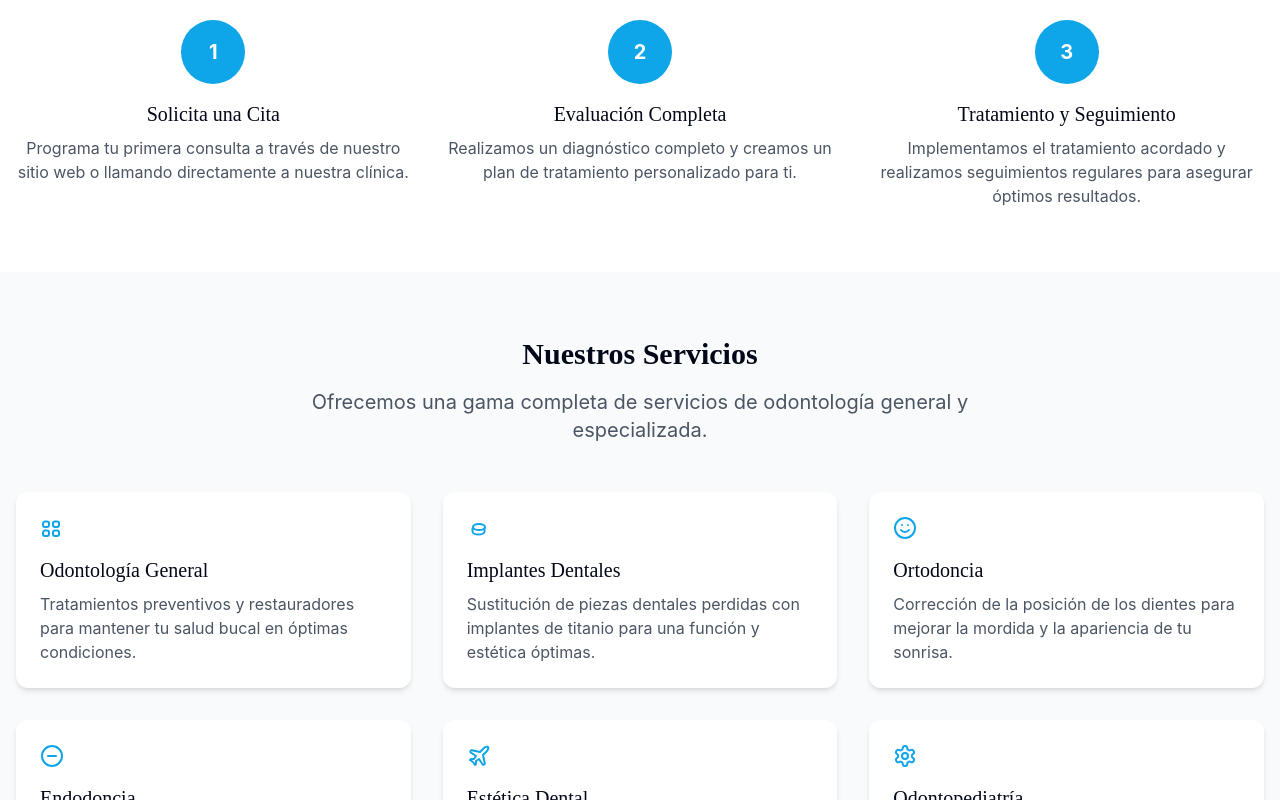
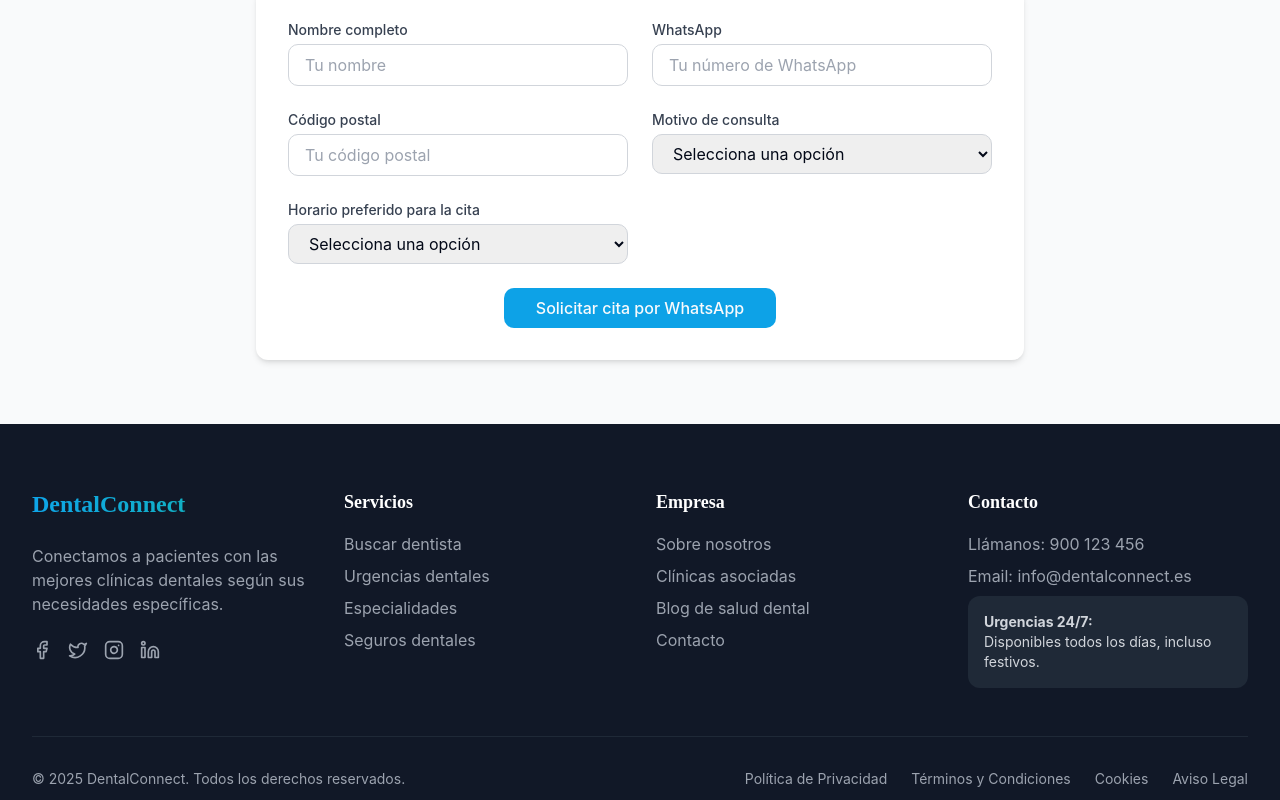
Before and after one commit to damiian17/dental-connect-hero, a React (Vite) app: page / in a window 1280 px wide. Shown: the part 1040-1840 px from the top of the page. Built offline with nearby package versions, Linux system fonts and the light colour scheme.

Commit message:
Remove sections and add footer
Removes the "How It Works", "Our Services", and "Why Choose Us" sections from the code and adds a footer.

```diff
--- a/src/components/Footer.tsx
+++ b/src/components/Footer.tsx
@@ -1,7 +1,11 @@
+
 import { Facebook, Twitter, Instagram, Linkedin } from 'lucide-react';
+
 const Footer = () => {
   const currentYear = new Date().getFullYear();
-  return <footer className="bg-gray-900 text-white pt-16 pb-8">
+
+  return (
+    <footer className="bg-gray-900 text-white pt-16 pb-8">
       <div className="container mx-auto px-4 sm:px-6 lg:px-8">
         <div className="grid grid-cols-1 md:grid-cols-4 gap-8 mb-12">
           <div>
@@ -34,7 +38,6 @@ const Footer = () => {
               <li><a href="#" className="text-gray-400 hover:text-white transition-colors">Urgencias dentales</a></li>
               <li><a href="#" className="text-gray-400 hover:text-white transition-colors">Especialidades</a></li>
               <li><a href="#" className="text-gray-400 hover:text-white transition-colors">Seguros dentales</a></li>
-
             </ul>
           </div>
 
@@ -44,7 +47,6 @@ const Footer = () => {
               <li><a href="#" className="text-gray-400 hover:text-white transition-colors">Sobre nosotros</a></li>
               <li><a href="#" className="text-gray-400 hover:text-white transition-colors">Clínicas asociadas</a></li>
               <li><a href="#" className="text-gray-400 hover:text-white transition-colors">Blog de salud dental</a></li>
-
               <li><a href="#" className="text-gray-400 hover:text-white transition-colors">Contacto</a></li>
             </ul>
           </div>
@@ -63,8 +65,30 @@ const Footer = () => {
           </div>
         </div>
 
+        <div className="pt-8 border-t border-gray-800">
+          <div className="flex flex-col md:flex-row justify-between items-center">
+            <p className="text-gray-400 text-sm mb-4 md:mb-0">
+              &copy; {currentYear} DentalConnect. Todos los derechos reservados.
+            </p>
+            <div className="flex space-x-6">
+              <a href="#" className="text-gray-400 hover:text-white text-sm transition-colors">
+                Política de Privacidad
+              </a>
+              <a href="#" className="text-gray-400 hover:text-white text-sm transition-colors">
+                Términos y Condiciones
+              </a>
+              <a href="#" className="text-gray-400 hover:text-white text-sm transition-colors">
+                Cookies
+              </a>
+              <a href="#" className="text-gray-400 hover:text-white text-sm transition-colors">
+                Aviso Legal
+              </a>
+            </div>
+          </div>
+        </div>
+      </div>
+    </footer>
+  );
+};
 
-      </div>
-    </footer>;
-};
 export default Footer;
--- a/src/components/WhyChooseUs.tsx
+++ b/src/components/WhyChooseUs.tsx
@@ -1,19 +1,72 @@
+
 import { Network, BadgePercent, PiggyBank, Clock } from 'lucide-react';
 import { whyChooseUs } from '@/assets/mockData';
-import { Card } from './ui/card';
+import { Card } from '@/components/ui/Card';
 import useIntersectionObserver from '@/hooks/useIntersectionObserver';
 import { cn } from '@/lib/utils';
+
 const IconMap: Record<string, any> = {
   Network: Network,
   BadgePercent: BadgePercent,
   PiggyBank: PiggyBank,
   Clock: Clock
 };
+
 const WhyChooseUs = () => {
   const {
     elementRef: titleRef,
     isIntersecting: titleVisible
   } = useIntersectionObserver();
-  return;
+
+  return (
+    <section id="why-choose-us" className="py-16 bg-gray-50">
+      <div className="container mx-auto px-4">
+        <div
+          ref={titleRef}
+          className={cn(
+            "text-center mb-12 transition-all duration-700",
+            titleVisible ? "opacity-100 transform-none" : "opacity-0 translate-y-8"
+          )}
+        >
+          <h2 className="text-3xl font-bold mb-4">¿Por qué elegirnos?</h2>
+          <p className="text-xl text-gray-600 max-w-3xl mx-auto">
+            Nuestro compromiso es ofrecerte la mejor experiencia dental con tecnología avanzada y un equipo profesional.
+          </p>
+        </div>
+
+        <div className="grid md:grid-cols-2 lg:grid-cols-3 gap-8">
+          {whyChooseUs.map((item, index) => {
+            const Icon = IconMap[item.icon];
+            const { elementRef, isIntersecting } = useIntersectionObserver({
+              threshold: 0.1,
+              rootMargin: '0px 0px -100px 0px',
+              triggerOnce: true
+            });
+
+            return (
+              <div
+                key={index}
+                ref={elementRef}
+                className={cn(
+                  "transition-all duration-700 delay-100",
+                  isIntersecting ? "opacity-100 transform-none" : "opacity-0 translate-y-8"
+                )}
+                style={{ transitionDelay: `${index * 100}ms` }}
+              >
+                <Card className="border-none shadow-md hover:shadow-lg transition-shadow p-6">
+                  <div className="text-dental-primary mb-4">
+                    {Icon && <Icon size={32} />}
+                  </div>
+                  <h3 className="text-xl font-medium mb-2">{item.title}</h3>
+                  <p className="text-gray-600">{item.description}</p>
+                </Card>
+              </div>
+            );
+          })}
+        </div>
+      </div>
+    </section>
+  );
 };
+
 export default WhyChooseUs;
--- a/src/pages/Index.tsx
+++ b/src/pages/Index.tsx
@@ -1,27 +1,23 @@
 
 import React from 'react';
 import Hero from '@/components/Hero';
-import { Services } from '@/components/Services';
-import { Benefits } from '@/components/Benefits';
 import Testimonials from '@/components/Testimonials';
 import Map from '@/components/Map';
 import FinalCTA from '@/components/FinalCTA';
 import FAQ from '@/components/FAQ';
 import ContactForm from '@/components/ContactForm';
-import { HowItWorks } from '@/components/HowItWorks';
+import Footer from '@/components/Footer';
 
 const IndexPage = () => {
   return (
     <div>
       <Hero />
-      <HowItWorks />
-      <Services />
-      <Benefits />
       <Testimonials />
       <FAQ />
       <ContactForm />
       <Map />
       <FinalCTA />
+      <Footer />
     </div>
   );
 };
```
